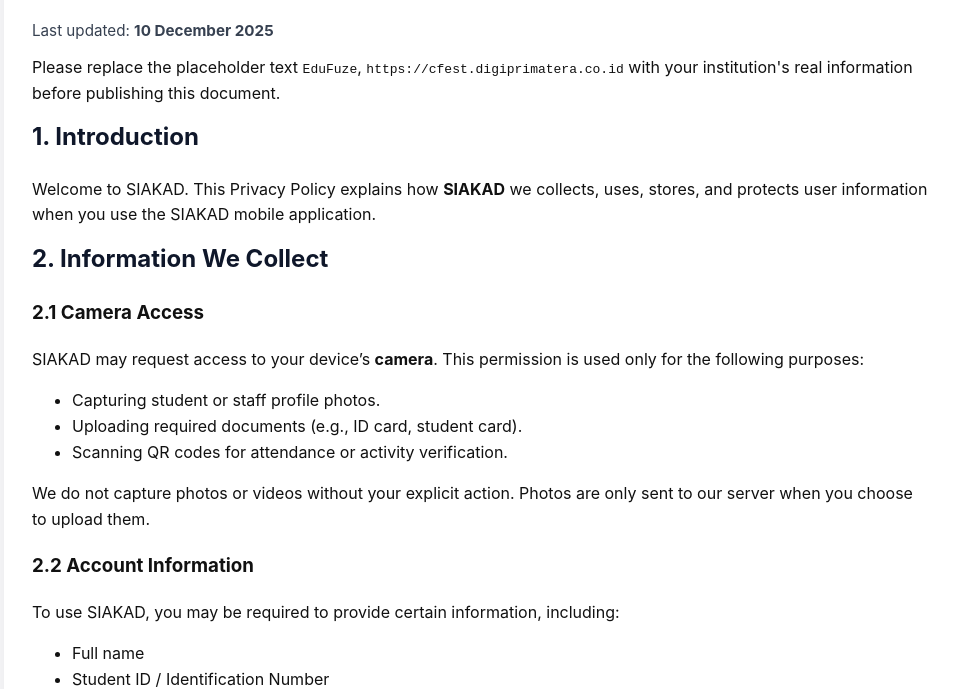
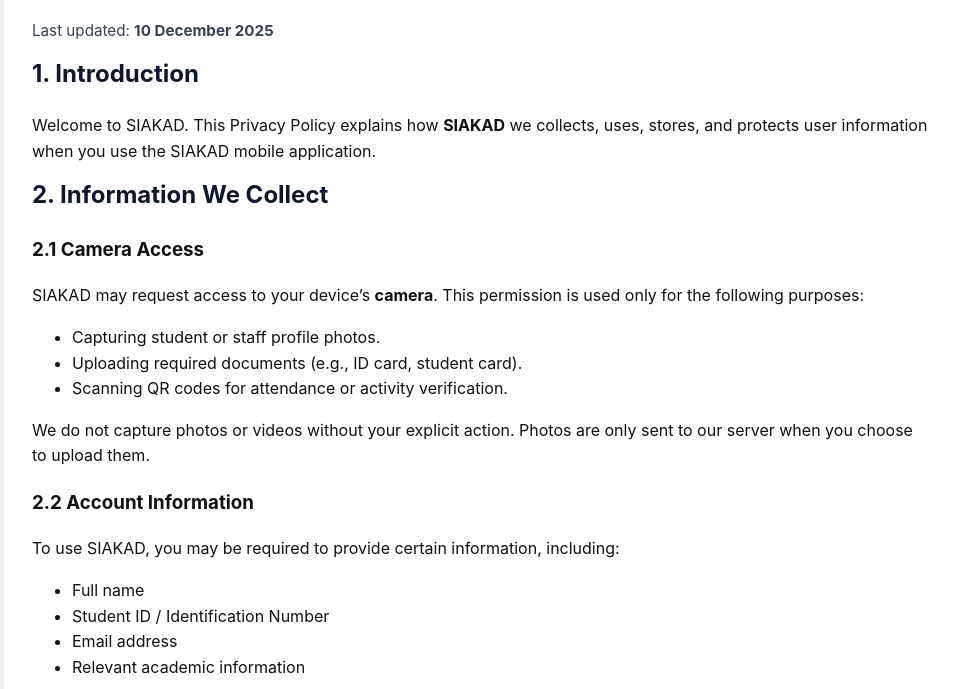
Before and after one commit to faizirrohman/privacy-policy, a plain HTML site: page index.html in a window 1280 px wide. Shown: the part 138-827 px from the top of the page, without its empty margins (158-1116 px from the left). Drawn offline with Linux system fonts and the light colour scheme.

Commit message:
Remove placeholder text from privacy policy
Removed placeholder text instructions from privacy policy.

```diff
--- a/index.html
+++ b/index.html
@@ -21,8 +21,6 @@
   <div class="container">
     <h1>Privacy Policy - SIAKAD</h1>
     <p class="meta">Last updated: <strong>10 December 2025</strong></p>
-
-    <p>Please replace the placeholder text <code>EduFuze</code>, <code>https://cfest.digiprimatera.co.id</code> with your institution's real information before publishing this document.</p>
 
     <h2>1. Introduction</h2>
     <p>Welcome to SIAKAD. This Privacy Policy explains how <strong>SIAKAD</strong> we collects, uses, stores, and protects user information when you use the SIAKAD mobile application.</p>
```
